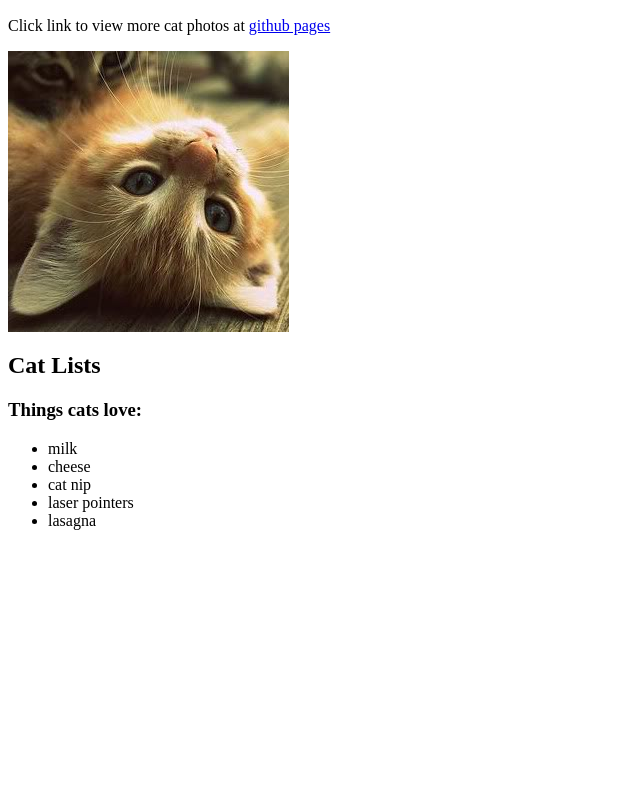
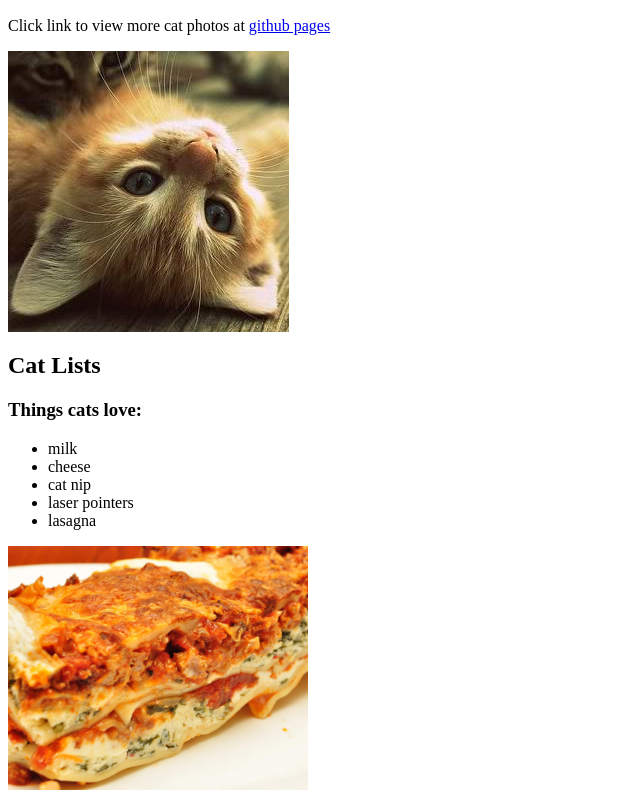
Before and after one commit to ademclk/RWD-CatPhotoApp, a plain HTML site: page index.html in a window 1280 px wide. Shown: the part 96-894 px from the top of the page, without its empty margins (0-640 px from the left). Before the commit the page ends 800 px from the top, so only its background shows below. Drawn offline with Linux system fonts and the light colour scheme.

Commit message:
RWD - Step 21 image added.

```diff
--- a/index.html
+++ b/index.html
@@ -18,6 +18,7 @@
                     <li>laser pointers</li>
                     <li>lasagna</li>
                 </ul>
+                <img src="./images/lasagna.jpeg" alt="A slice of lasagna on a plate.">
             </section>
         </main>
     </body>
```
Also changed, not shown: images/lasagna.jpeg (added).
